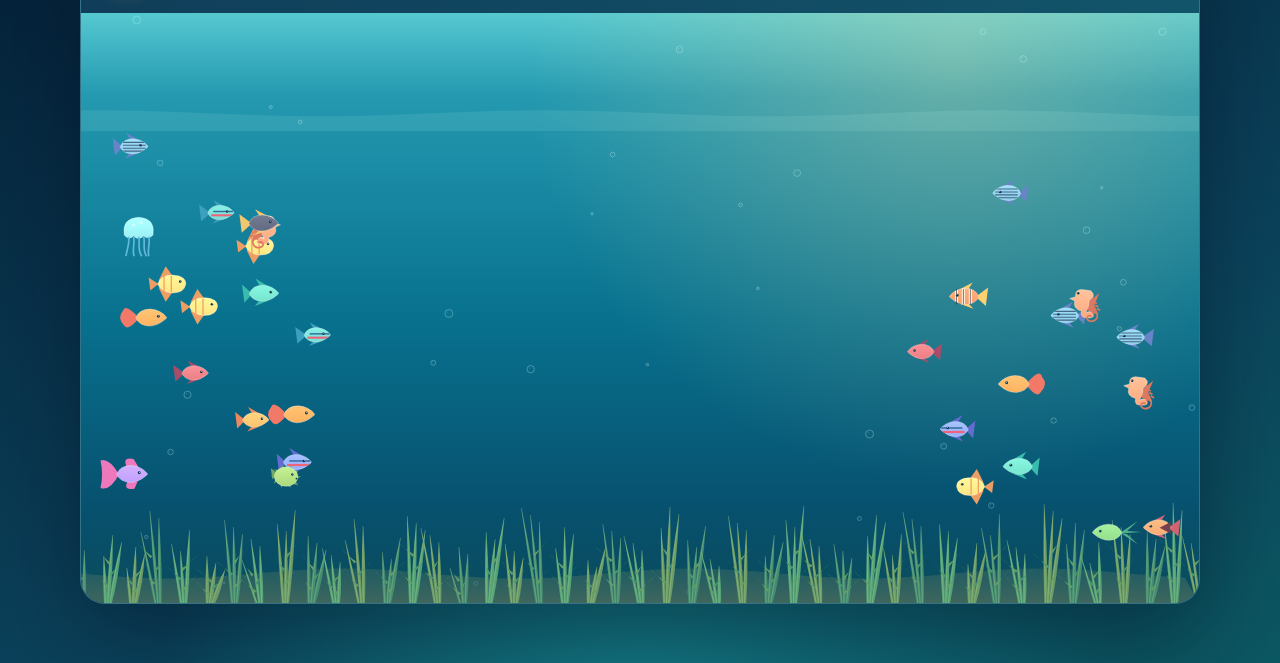
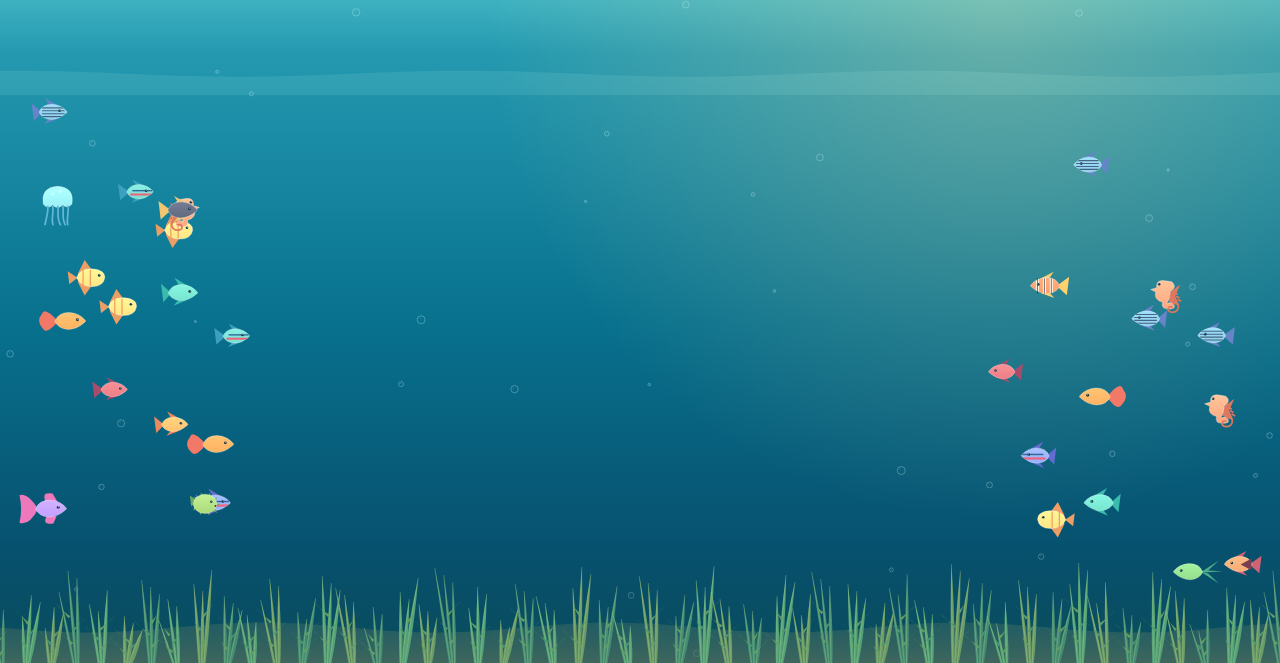
Before and after one commit to King-Middle/AimFish, a plain HTML site: page index.html in a window 1280 px wide. Shown: the part 137-800 px from the top of the page. Drawn offline with Linux system fonts and the light colour scheme; animation ran at ten frames a second.

Commit message:
Add files via upload

```diff
--- a/index.html
+++ b/index.html
@@ -2,7 +2,7 @@
 <html lang="en">
 <head>
   <meta charset="utf-8">
-  <meta name="viewport" content="width=device-width, initial-scale=1">
+  <meta name="viewport" content="width=device-width, initial-scale=1, viewport-fit=cover">
   <title>Aim Fish — Ocean Clicker</title>
   <style>
     :root {
@@ -17,26 +17,28 @@
 
     body {
       min-width: 320px;
-      min-height: 100vh;
+      width: 100%;
+      height: 100vh;
+      height: 100dvh;
       margin: 0;
-      display: grid;
-      place-items: center;
-      padding: 22px;
+      overflow: hidden;
       background:
         radial-gradient(ellipse at 50% 110%, #147c86 0, transparent 53%),
         linear-gradient(160deg, #041e35, #0b425b 65%, #0c5862);
     }
 
     .game {
-      width: min(1120px, 100%);
+      width: 100%;
+      height: 100%;
+      min-height: 0;
+      display: flex;
+      flex-direction: column;
       overflow: hidden;
-      border: 1px solid rgb(187 248 255 / 24%);
-      border-radius: 25px;
       background: #0c4860;
-      box-shadow: 0 28px 90px rgb(0 13 32 / 45%), 0 2px 0 rgb(255 255 255 / 10%) inset;
     }
 
     .topbar {
+      flex: 0 0 auto;
       min-height: 90px;
       display: flex;
       align-items: center;
@@ -81,25 +83,27 @@
     }
     .wallet span:first-child { font-size: 19px; }
 
-    .scene-wrap { position: relative; }
+    .scene-wrap {
+      position: relative;
+      flex: 1 1 auto;
+      min-height: 0;
+      overflow: hidden;
+    }
 
     canvas {
       width: 100%;
-      height: clamp(390px, 58vw, 590px);
+      height: 100%;
       display: block;
       cursor: crosshair;
       touch-action: manipulation;
     }
 
     @media (max-width: 560px) {
-      body { padding: 10px; }
-      .game { border-radius: 19px; }
       .topbar { min-height: 77px; padding: 13px 15px; }
       .brand-mark { width: 38px; height: 38px; border-radius: 13px; }
       h1 { font-size: 17px; }
       .subtitle { font-size: 11px; }
       .wallet { padding: 9px 11px; font-size: 15px; }
-      canvas { height: 68vh; min-height: 370px; max-height: 540px; }
     }
   </style>
 </head>
```
